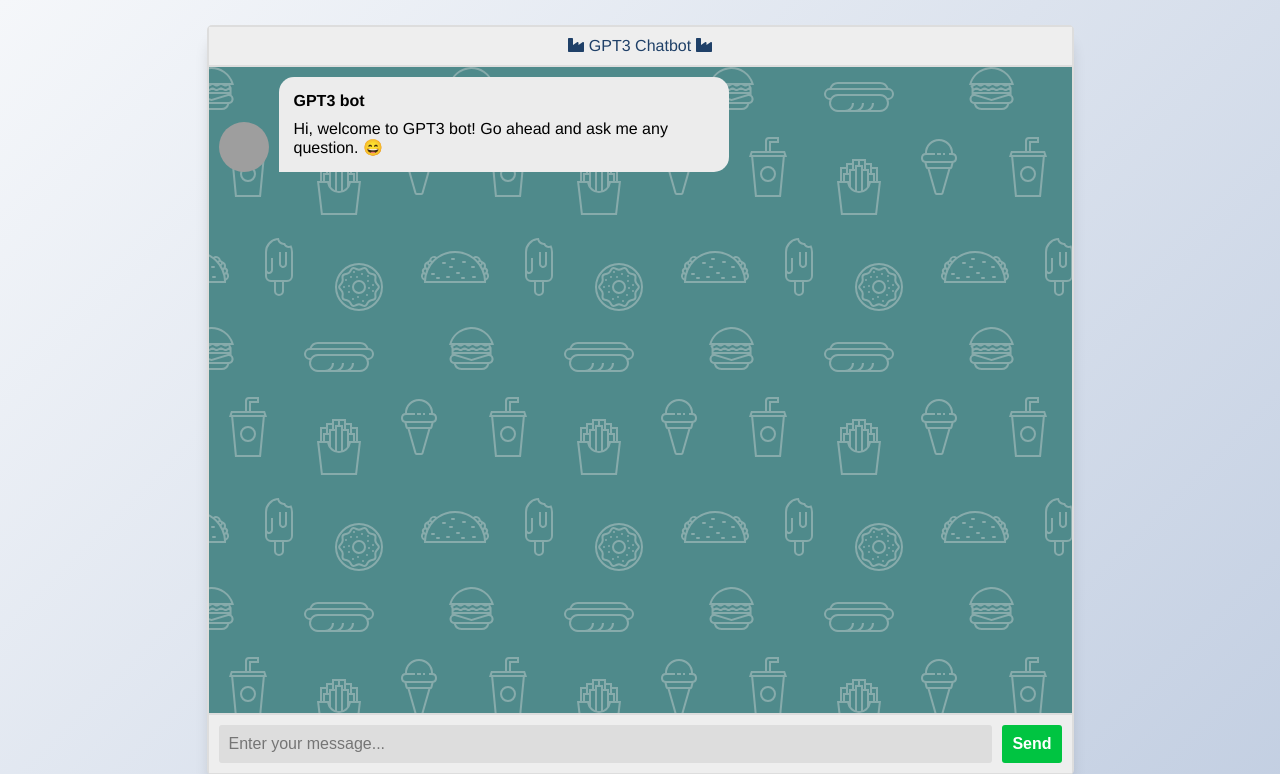
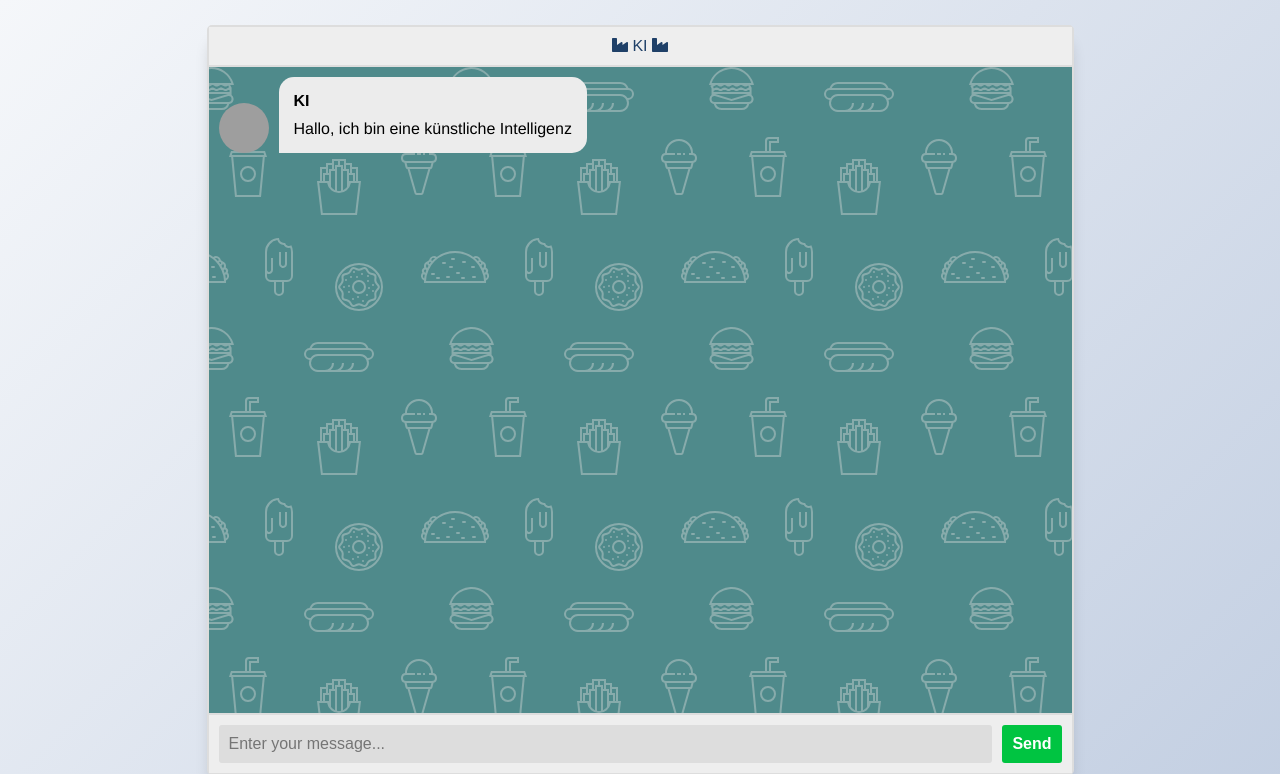
Before and after one commit to tugberkcapraz/GermanAppGPT, a Flask app: page / in a window 1280 px wide. Shown: the top 774 px of the page. Run offline with Flask 2, Linux system fonts and the light colour scheme; some libraries are stand-ins or nearby versions; grey boxes are pictures that could not be loaded.

Commit message:
added something

```diff
--- a/templates/index.html
+++ b/templates/index.html
@@ -3,7 +3,7 @@
 
 <head>
   <meta charset="UTF-8">
-  <title>GPT3 Bot</title>
+  <title>KI</title>
   <meta charset="UTF-8">
   <meta name="viewport" content="width=device-width, initial-scale=1.0">
   <meta http-equiv="X-UA-Compatible" content="ie=edge">
@@ -16,7 +16,7 @@
   <section class="msger">
     <header class="msger-header">
       <div class="msger-header-title">
-        <i class="fas fa-industry"></i> GPT3 Chatbot <i class="fas fa-industry"></i>
+        <i class="fas fa-industry"></i> KI <i class="fas fa-industry"></i>
       </div>
     </header>
 
@@ -26,12 +26,12 @@
 
         <div class="msg-bubble">
           <div class="msg-info">
-            <div class="msg-info-name">GPT3 bot</div>
+            <div class="msg-info-name"> KI</div>
             <div class="msg-info-time"></div>
           </div>
 
           <div class="msg-text">
-            Hi, welcome to GPT3 bot! Go ahead and ask me any question. 😄
+            Hallo, ich bin eine künstliche Intelligenz
           </div>
         </div>
       </div>
@@ -55,7 +55,7 @@
     // Icons made by Freepik from www.flaticon.com
     const BOT_IMG = "https://image.flaticon.com/icons/svg/327/327779.svg";
     const PERSON_IMG = "https://image.flaticon.com/icons/svg/145/145867.svg";
-    const BOT_NAME = "Grammar Nazi";
+    const BOT_NAME = "KI";
     const PERSON_NAME = "Du";
 
     msgerForm.addEventListener("submit", event => {
--- a/test.py
+++ b/test.py
@@ -40,7 +40,7 @@ Chatbot:""".format(question)
         engine="davinci",
         prompt=prompt,
         stop="Tubi:",
-        temperature=0.77,
+        temperature=0.87,
         max_tokens=300
     )
 
```
